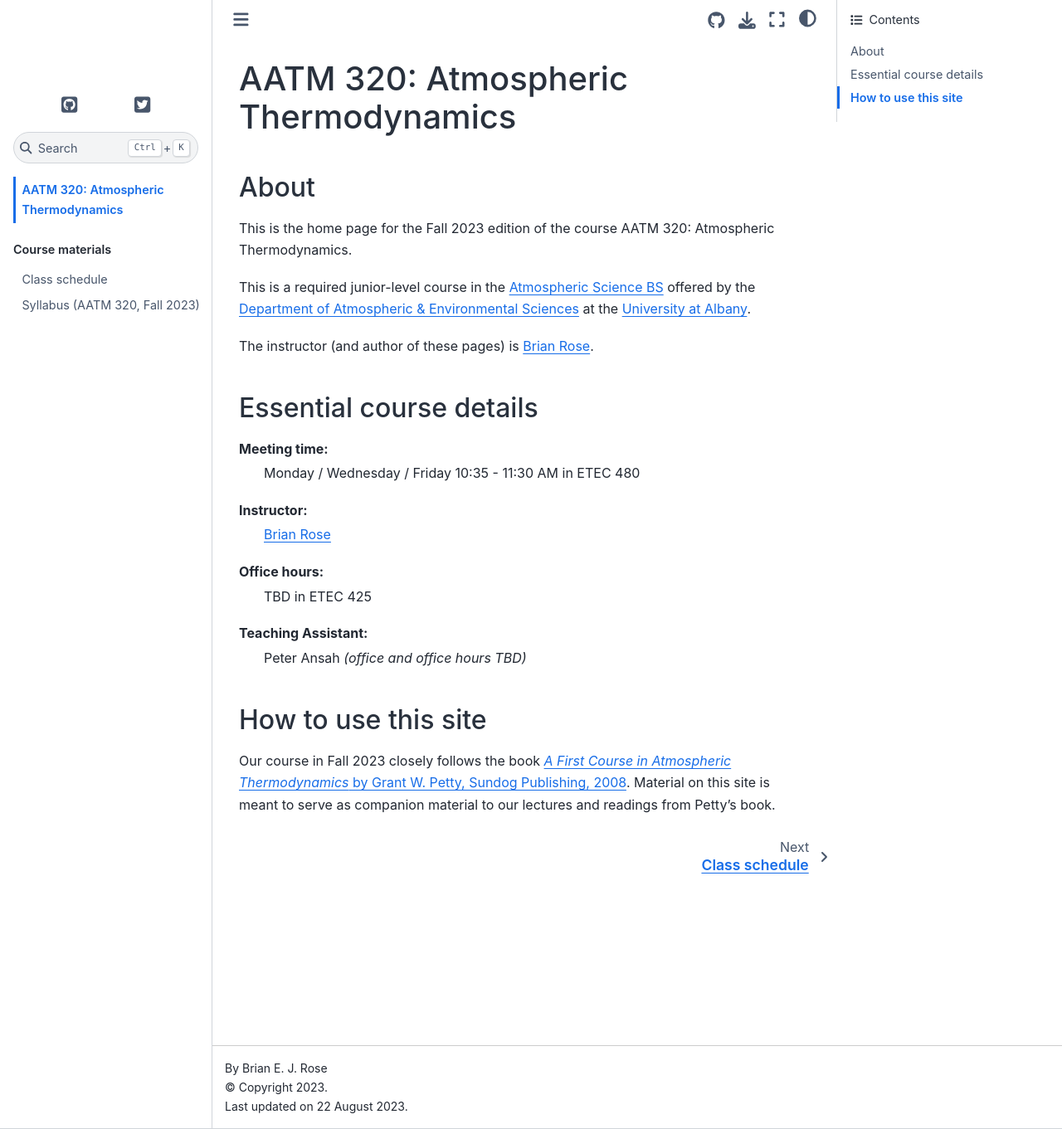
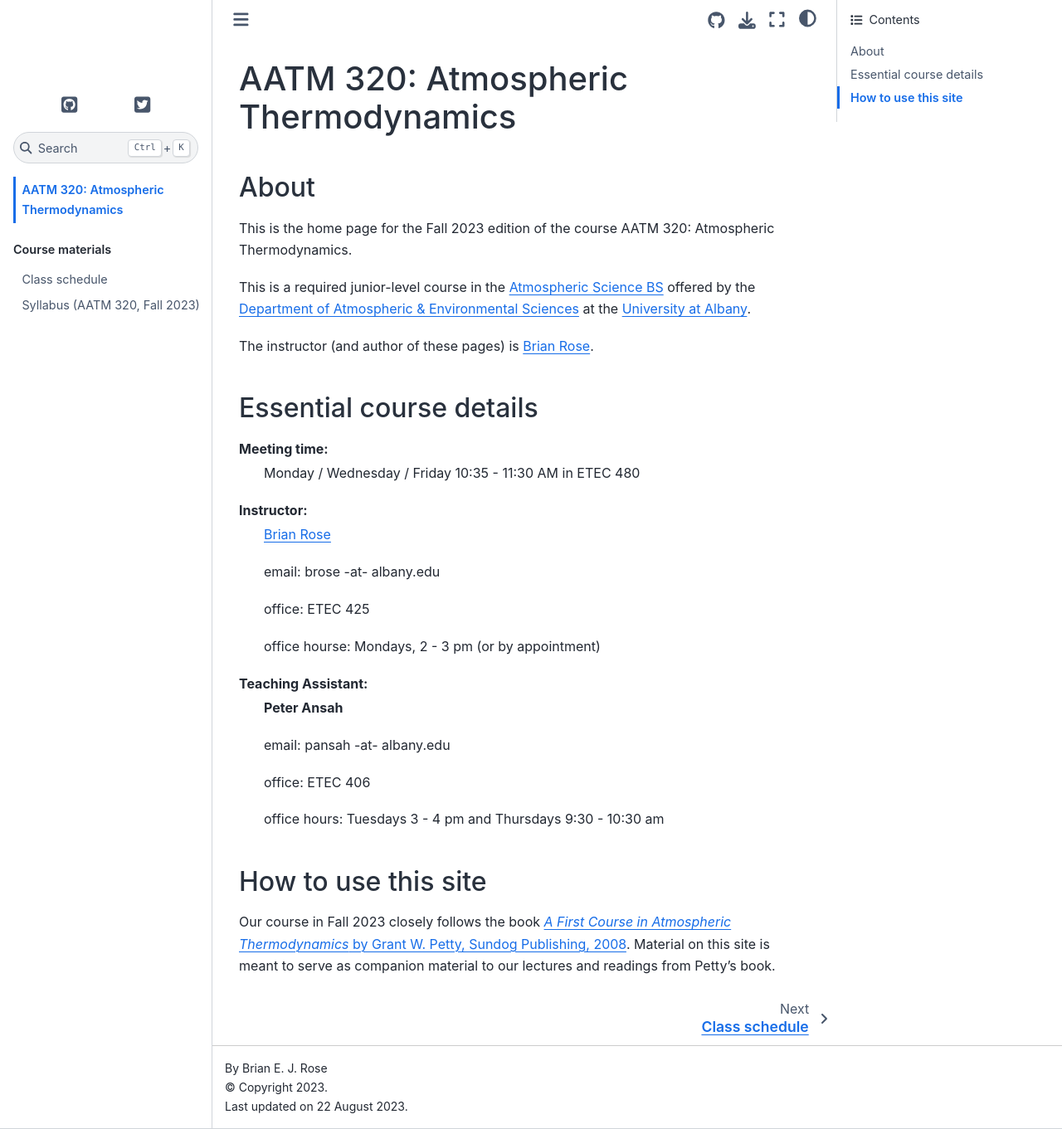
Before and after one commit to brian-rose/atm320-thermodynamics, a Jupyter Book: the page built from home.md, in a window 1280 px wide and 1361 px high. Shown: the whole window at 83% size. Built offline with Jupyter Book 1.0.4 settings and Sphinx 7.4.7 and the Sphinx Book theme 1.1.4, drawn with Linux system fonts in a browser that asks for light colours; pages that are not in the unit, such as notebooks, are missing from menus.

Commit message:
Update home page with office hours

```diff
--- a/home.md
+++ b/home.md
@@ -16,12 +16,15 @@ Meeting time:
 
 Instructor:
 : [Brian Rose](https://www.atmos.albany.edu/facstaff/brose/)
-
-Office hours:
-: TBD in ETEC 425
+: email: brose -at- albany.edu
+: office: ETEC 425
+: office hourse: Mondays, 2 - 3 pm (or by appointment)
 
 Teaching Assistant:
-: Peter Ansah _(office and office hours TBD)_
+: **Peter Ansah**
+: email: pansah -at- albany.edu
+: office: ETEC 406
+: office hours: Tuesdays 3 - 4 pm and Thursdays 9:30 - 10:30 am
 
 ## How to use this site
 
```
